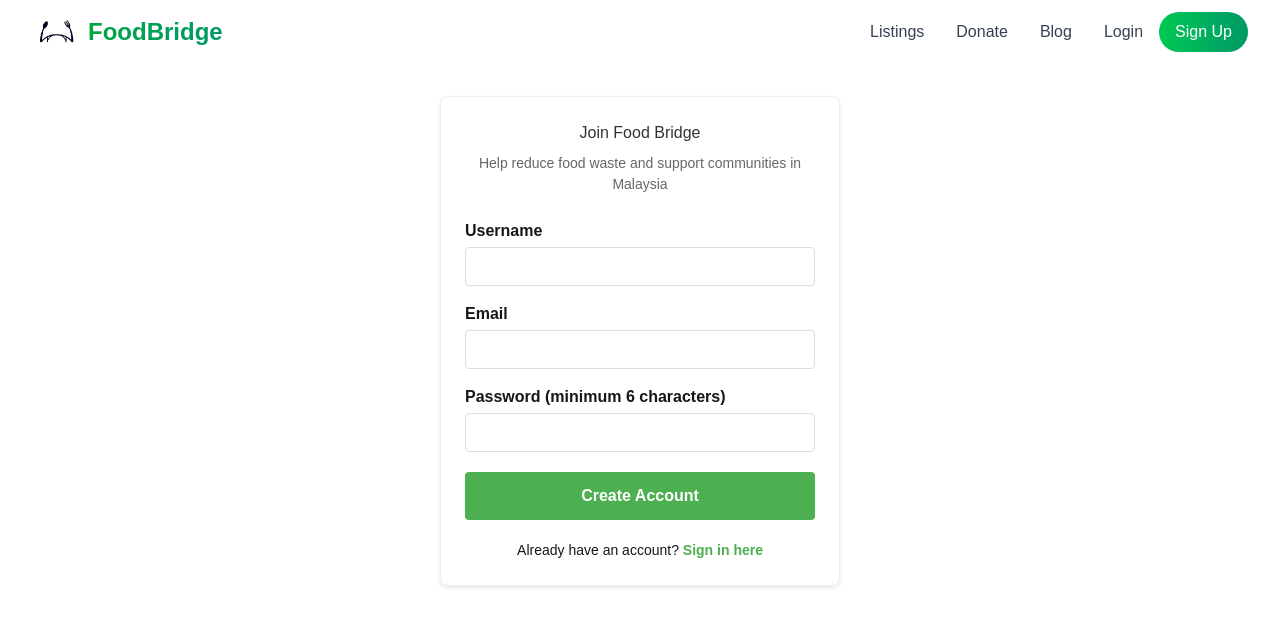
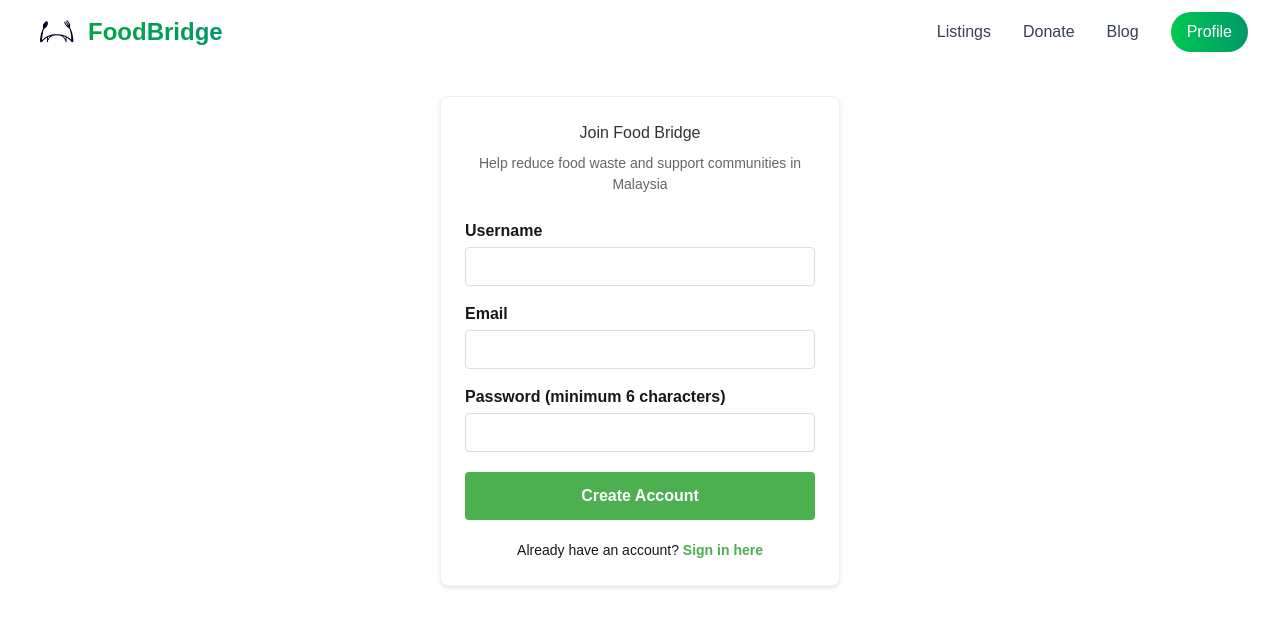
Before and after one commit to Cedctf/foodbridge, a Next.js app: page /register in a window 1280 px wide. Shown: the top 626 px of the page. Built offline with nearby package versions, Linux system fonts and the light colour scheme.

Commit message:
made navbar to remain even users logged in

```diff
--- a/components/Navbar.js
+++ b/components/Navbar.js
@@ -2,10 +2,12 @@ import { useState, useEffect } from "react";
 import Image from "next/image";
 import Link from "next/link";
 import { useUser } from "../contexts/UserContext";
+import { useRouter } from "next/router";
 
 export default function Navbar() {
   const [isScrolled, setIsScrolled] = useState(false);
-  const { user, isAuthenticated, logout } = useUser();
+  const { isAuthenticated } = useUser();
+  const router = useRouter();
 
   useEffect(() => {
     const handleScroll = () => {
@@ -14,6 +16,14 @@ export default function Navbar() {
     window.addEventListener('scroll', handleScroll);
     return () => window.removeEventListener('scroll', handleScroll);
   }, []);
+
+  const handleProfileClick = () => {
+    if (isAuthenticated) {
+      router.push('/profile');
+    } else {
+      router.push('/login');
+    }
+  };
 
   return (
     <nav className={`fixed top-0 w-full z-40 transition-all duration-300 ${isScrolled ? 'bg-white/90 backdrop-blur-md shadow-lg' : 'bg-transparent'}`}>
@@ -40,25 +50,12 @@ export default function Navbar() {
             <Link href="/uploadFood" className="text-gray-700 hover:text-green-600 transition-colors">Donate</Link>
             <Link href="/blog" className="text-gray-700 hover:text-green-600 transition-colors">Blog</Link>
 
-            {isAuthenticated ? (
-              <div className="flex items-center space-x-4">
-                <span className="text-gray-700">Welcome, {user?.username}!</span>
-                <Link href="/profile" className="text-gray-700 hover:text-green-600 transition-colors">Profile</Link>
-                <button
-                  onClick={logout}
-                  className="bg-red-500 text-white px-4 py-2 rounded-full hover:bg-red-600 transition-all duration-300"
-                >
-                  Logout
-                </button>
-              </div>
-            ) : (
-              <div className="flex items-center space-x-4">
-                <Link href="/login" className="text-gray-700 hover:text-green-600 transition-colors">Login</Link>
-                <Link href="/register" className="bg-gradient-to-r from-green-500 to-emerald-600 text-white px-4 py-2 rounded-full hover:shadow-lg transition-all duration-300 transform hover:scale-105">
-                  Sign Up
-                </Link>
-              </div>
-            )}
+            <button
+              onClick={handleProfileClick}
+              className="bg-gradient-to-r from-green-500 to-emerald-600 text-white px-4 py-2 rounded-full hover:shadow-lg transition-all duration-300 transform hover:scale-105"
+            >
+              Profile
+            </button>
           </div>
         </div>
       </div>
--- a/pages/login.js
+++ b/pages/login.js
@@ -36,7 +36,7 @@ export default function Login() {
 
         // Redirect after 1.5 seconds
         setTimeout(() => {
-          router.push('/'); // Redirect to home page
+          router.push('/profile'); // Redirect to profile page
         }, 1500);
       } else {
         setError(result.error || 'Login failed');
--- a/pages/register.js
+++ b/pages/register.js
@@ -1,5 +1,6 @@
 import { useState } from 'react';
 import { useRouter } from 'next/router';
+import { useUser } from '../contexts/UserContext';
 
 export default function Register() {
   const [form, setForm] = useState({
@@ -11,6 +12,7 @@ export default function Register() {
   const [error, setError] = useState('');
   const [success, setSuccess] = useState('');
   const router = useRouter();
+  const { login } = useUser();
 
   const handleChange = (e) => {
     setForm({
@@ -39,13 +41,26 @@ export default function Register() {
       const data = await response.json();
 
       if (response.ok) {
-        setSuccess('Registration successful! Welcome to Food Bridge!');
-        // Reset form
-        setForm({ username: '', email: '', password: '' });
-        // Redirect after 2 seconds
-        setTimeout(() => {
-          router.push('/login'); // You can change this to wherever you want to redirect
-        }, 2000);
+        setSuccess('Registration successful! Logging you in...');
+
+        // Automatically log in the user after successful registration
+        const loginResult = await login({
+          identifier: form.username, // Use username for login
+          password: form.password
+        });
+
+        if (loginResult.success) {
+          // Redirect to profile after successful auto-login
+          setTimeout(() => {
+            router.push('/profile');
+          }, 1500);
+        } else {
+          // If auto-login fails, redirect to login page
+          setSuccess('Registration successful! Please log in.');
+          setTimeout(() => {
+            router.push('/login');
+          }, 2000);
+        }
       } else {
         setError(data.error || 'Registration failed');
       }
```
